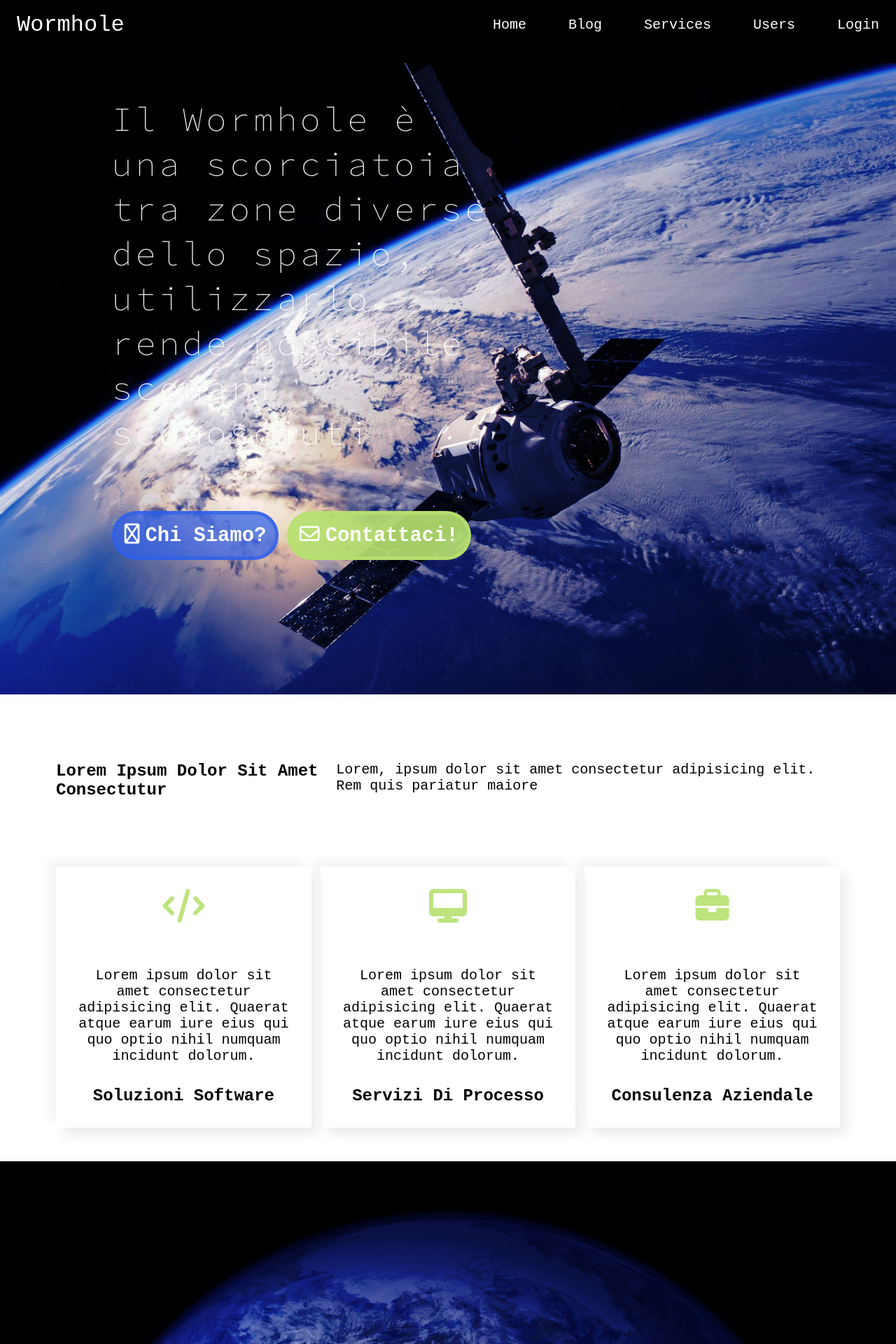
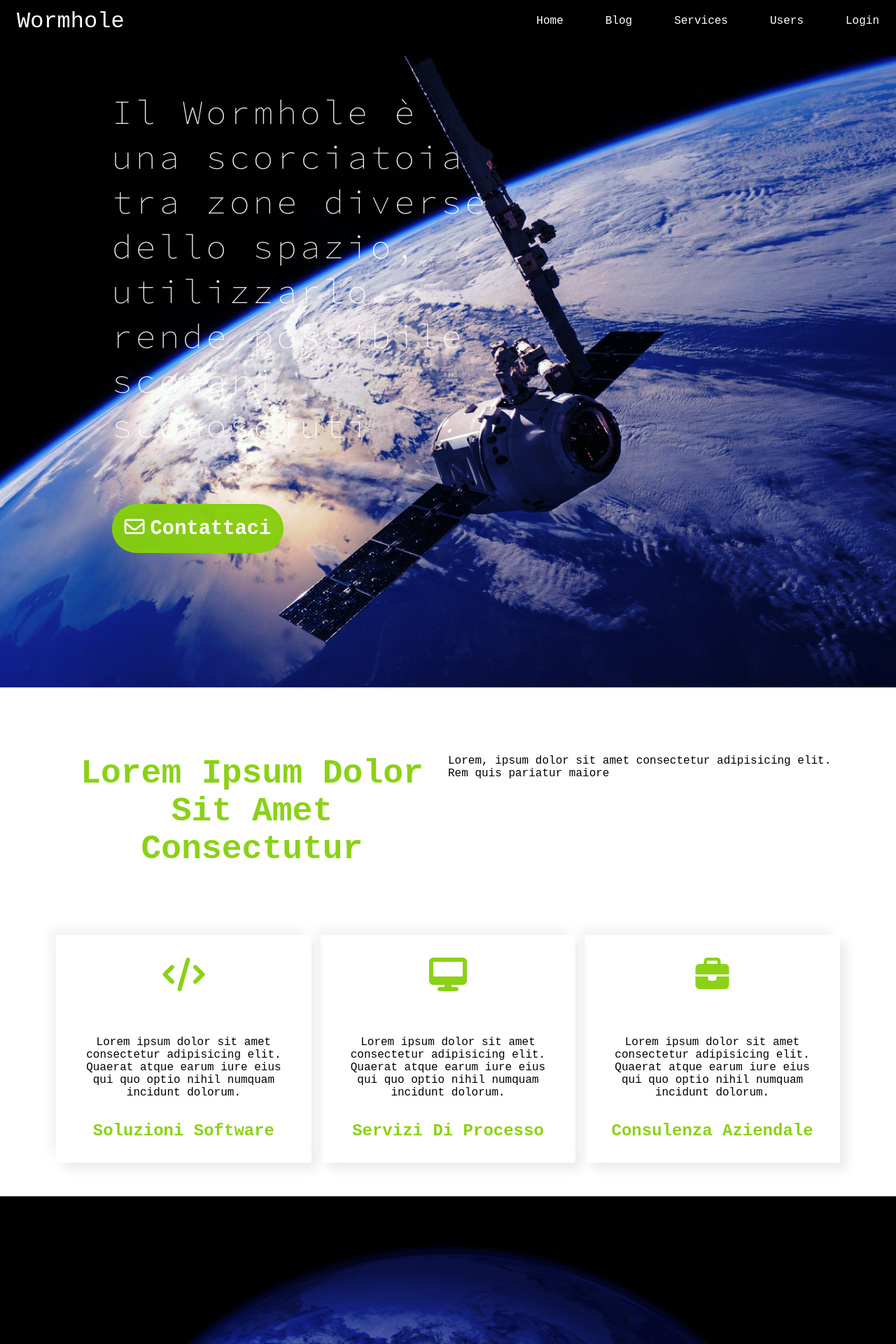
Before and after one commit to smuslija/wormhole, a PHP site: page / in a window 1280 px wide. Shown: the top 1920 px of the page at 70% size. Run offline with PHP 8.4, Linux system fonts and the light colour scheme; some libraries are stand-ins or nearby versions.

Commit message:
modified layout

```diff
--- a/wormhole/controllers/UiController.php
+++ b/wormhole/controllers/UiController.php
@@ -157,13 +157,25 @@ class UiController {
 
         foreach($responseDb as $row=>$data){
             echo ('
-                <article class="blog-post">
-                    <h3 class="post-title">' . $data["title"]    . '</h3>
-                    <p class="post-body">' . $data["body"] . '</p class="post-body">
-                    <h6 class="post-author">' . $data["userid"] . '</h6>
-                    <span><a href="index.php?action=update-post&post-id='.$data["id"].'"><button class="btn btn-success">Modifica</button></a></span>
-                    <span><a href="index.php?action=users&delete-post='.$data["id"].'"><button class="btn btn-danger">Cancella</button></a></span>
-                </article>');
+                <div class="blog-post-card container-column">
+                    <div class="blog-post-card-image"></div>
+                    <div class="container-column blog-post-card-content">
+                         <p class="calendar-icon">01/01/2000</p>
+
+
+                            <h3 class="blog-post-card-title">'.$data["title"].'</h3>
+
+
+
+
+
+                            <p class="blog-post-card-intro">'.$data["body"].'</p class="post-body">
+
+
+                    </div>
+                    <a class="blog-post-card-link">Approfondisci</a>
+                </div>
+                ');
         }
     }
 
--- a/wormhole/views/css/header.css
+++ b/wormhole/views/css/header.css
@@ -19,7 +19,7 @@ header {
 }
 
 .navbar {
-  min-height: 70px;
+  min-height: 60px;
   display: flex;
   justify-content: space-between;
   align-items: center;
@@ -78,7 +78,7 @@ header {
   .nav-menu {
     position: fixed;
     left: -100%;
-    top: 70px;
+    top: 60px;
     gap: 0;
     flex-direction: column;
     background-color: var(--bg-black);
--- a/wormhole/views/css/styles.css
+++ b/wormhole/views/css/styles.css
@@ -3,7 +3,7 @@
 :root {
   --bg-black: #071566e1;
   --bg-blue: #2d60ebb6;
-  --main-hot: #b6e170e8;
+  --main-hot: #85cf0cf3;
   --bg--main-white: #fcfcfcfa;
 }
 
@@ -14,90 +14,120 @@
   font-family: "Courier New", Courier, monospace;
 }
 
-body {
-  font-size: 20px;
+html {
+  font-size: 16px;
   position: relative;
   background-color: var(--bg-main-white);
+  min-height: 100vh;
 }
 
-.wrapper {
-  /*   display: flex;
-      flex-direction: column; */
+/* body {
   display: flex;
-  justify-content: space-evenly;
-  margin: 100px auto;
+  flex-direction: column;
+  position: relative;
+  min-height: 100vh;
+} */
+/*  BUTTONS */
+.btn {
+  font-size: 1.8rem;
+  padding: 0.8rem;
+  outline: none;
+  border-radius: 100vmax;
 }
 
-.private-form,
-.private-list {
-  padding: 2rem;
-  margin-bottom: 2rem;
-  height: 800px;
-
-  border-radius: 0.6rem;
-  border: 1px solid var(--main-light-color);
+.btn-container {
+  margin-top: 5rem;
 }
 
-.private-list {
-  background-color: var(--second-dark);
+/*  CONTAINERS  */
+.container-col {
+  display: flex;
+  flex-direction: column;
 }
 
-.users-card,
-.blog-post {
-  display: flex;
-}
-
-.form-title {
-  font-size: 30px;
-  padding: 2%;
-  color: var(--cta-color);
-}
-
-.form-inputs {
-}
-
-.form-group-wrapper {
+.container-row {
   display: flex;
   flex-direction: row;
 }
 
-.form-group {
-  min-width: 200px;
+.container-intro {
+  justify-content: space-around;
+  padding: 6rem 5rem 3rem 5rem;
+}
+
+.container-cards {
+  justify-content: space-around;
+  padding: 3rem 5rem;
+  grid-gap: 0.8rem;
+}
+
+.last {
+  margin-bottom: 5em;
+}
+/*  BLOG  */
+.blog-container {
+  display: grid;
+  /*  grid-template-columns: repeat(auto-fill, minmax(30%, 1fr)); */
+  grid-template-columns: repeat(3, 1fr);
+  margin: 0 4rem;
+  padding: 3rem 0;
+}
+
+.blog-post-card {
+  background: var(--bg-main-white);
+  box-shadow: 10px 10px 15px #ececec, -10px -10px 15px #f5f4f4;
+  border-radius: 0.2rem;
   display: flex;
   flex-direction: column;
-
-  color: var(--main-light-color);
+  justify-content: flex-start;
+  margin: 1em;
+  margin-top: 2rem;
 }
 
-.form-group > input {
-  margin: 0.3rem 0 1.2rem 0;
-  font-size: 1rem;
-  padding: 0.5rem 0.5rem;
-  border-radius: 0.3rem;
-  outline: none;
-  border: transparent;
-  /* box-shadow: var(--main-dark-color) 3px 3px 5px 0px inset,
-    #dddfdb -2px -2px 6px 1px inset; */
-  background-color: var(--input-light);
-  display: inline;
-}
-.form-group > input:focus {
-  background-color: var(--input-focus);
-}
-.form-group > input:focus::placeholder {
-  color: transparent;
+.blog-post-card-image {
+  background: url("./img/pattern.jpg");
+  width: 100%;
+  height: 25vh;
+  border-top-left-radius: 0.4rem;
+  border-top-right-radius: 0.4rem;
+  margin-bottom: 1rem;
 }
 
-.btn {
-  font-size: 1.2rem;
-  padding: 0.6rem;
-  border: transparent;
-  border-radius: 100vmax;
-  background-color: rgb(172, 33, 109);
+.container-blog-filters {
+  text-align: center;
+  align-items: center;
+  justify-content: center;
+  grid-gap: 1rem;
+  margin-top: 3rem;
 }
-.form-card {
-  border-radius: 20px;
-  border: 2px solid black;
+
+.blog-post-card-content {
+  margin-left: 1rem;
+}
+.blog-post-card-title {
+  margin-bottom: 0.4rem;
+}
+.calendar-icon {
+  margin-bottom: 2rem;
+}
+.blog-post-card-link {
+  color: black;
+  text-decoration: none;
+  margin-top: 2rem;
+  margin-left: 1rem;
+  margin-bottom: 1rem;
+  font-weight: 900;
+  color: var(--main-hot);
+}
+.blog-post-card-link:hover {
+  cursor: pointer;
+  opacity: 0.6;
+}
+
+.separate {
+  justify-content: space-between;
+  align-items: flex-end;
+  margin: 0.5rem 0 1rem 0;
 }
 
 /* Banner */
@@ -169,8 +199,20 @@ body {
   text-align: center;
 }
 
-.presentation-card-title {
+.title {
+  font-size: 3rem;
+  max-width: 50%;
+  text-align: center;
+  color: var(--main-hot);
+}
+
+.title-card {
   font-size: 1.5rem;
+
+  color: var(--main-hot);
+}
+.title-center {
+  margin: 0 auto;
 }
 .presentation-card-content {
   margin: 2rem 0;
@@ -195,47 +237,12 @@ footer {
   position: absolute;
   bottom: 0;
   width: 100%;
-  padding: 2rem;
+  margin-top: 2rem;
+  padding-top: 2rem;
+  padding-bottom: 2rem;
   background-color: black;
 }
 
-/*  BUTTONS */
-.btn {
-  font-size: 1.8rem;
-  padding: 0.8rem;
-  outline: none;
-  border-radius: 100vmax;
-}
-
-.btn-container {
-  margin-top: 5rem;
-}
-
-/*  CONTAINERS  */
-.container-col {
-  display: flex;
-  flex-direction: column;
-}
-
-.container-row {
-  display: flex;
-  flex-direction: row;
-}
-
-.container-intro {
-  justify-content: space-around;
-  padding: 6rem 5rem 3rem 5rem;
-}
-
-.container-cards {
-  justify-content: space-around;
-  padding: 3rem 5rem;
-  grid-gap: 0.8rem;
-}
-
-.last {
-  margin-bottom: 5em;
-}
 /* FONT AWESOME ICONS */
 .fa-solid {
   font-size: 3rem;
--- a/wormhole/views/home.php
+++ b/wormhole/views/home.php
@@ -6,15 +6,14 @@
             utilizzarlo rende possibile scenari sconosciuti
         </h3>
         <div class="btn-container">
-            <button class="btn cta-inverse people-icon">Chi Siamo?</button>
-            <button class="btn cta email-icon">Contattaci!</button>
+            <button class="btn cta email-icon">Contattaci</button>
         </div>
     </div>
 
     <section class="container-col">
 
         <div class="container-row container-intro">
-            <h3 class="presentation-card-title" >Lorem Ipsum Dolor Sit Amet Consectutur</h3>
+            <h3 class="title" >Lorem Ipsum Dolor Sit Amet Consectutur</h3>
             <p>
                 Lorem, ipsum dolor
                 sit amet consectetur
@@ -35,7 +34,7 @@
                     </p>
                 </div>
                     <div class="presentation-presentation-card-header">
-                        <h3 class="presentation-card-title">Soluzioni Software</h3>
+                        <h3 class="title-card">Soluzioni Software</h3>
                     </div>
             </div>
 
@@ -50,7 +49,7 @@
                     </p>
                 </div>
                 <div class="presentation-card-header">
-                    <h3 class="presentation-card-title">Servizi Di Processo</h3>
+                    <h3 class="title-card">Servizi Di Processo</h3>
                 </div>
             </div>
 
@@ -63,7 +62,7 @@
                     </p>
                 </div>
                 <div class="presentation-card-header">
-                    <h3 class="presentation-card-title">Consulenza Aziendale</h3>
+                    <h3 class="title-card">Consulenza Aziendale</h3>
                 </div>
             </div>
         </div>
@@ -86,7 +85,7 @@
     <section class="container-col">
 
         <div class="container-row container-intro">
-            <h3 class="presentation-card-title" >Lorem Ipsum Dolor Sit Amet Consectutur</h3>
+            <h3 class="title" >Lorem Ipsum Dolor Sit Amet Consectutur</h3>
             <p>
                 Lorem, ipsum dolor
                 sit amet consectetur
@@ -107,7 +106,7 @@
                     </p>
                 </div>
                     <div class="presentation-presentation-card-header">
-                        <h3 class="presentation-card-title">Soluzioni Software</h3>
+                        <h3 class="title-card">Soluzioni Software</h3>
                     </div>
             </div>
 
@@ -122,7 +121,7 @@
                     </p>
                 </div>
                 <div class="presentation-card-header">
-                    <h3 class="presentation-card-title">Servizi Di Processo</h3>
+                    <h3 class="title-card">Servizi Di Processo</h3>
                 </div>
             </div>
 
@@ -135,7 +134,7 @@
                     </p>
                 </div>
                 <div class="presentation-card-header">
-                    <h3 class="presentation-card-title">Consulenza Aziendale</h3>
+                    <h3 class="title-card">Consulenza Aziendale</h3>
                 </div>
             </div>
         </div>
@@ -147,7 +146,7 @@
     <section class="container-col">
 
         <div class="container-row container-intro">
-            <h3 class="presentation-card-title" >Lorem Ipsum Dolor Sit Amet Consectutur</h3>
+            <h3 class="title" >Lorem Ipsum Dolor Sit Amet Consectutur</h3>
             <p>
                 Lorem, ipsum dolor
                 sit amet consectetur
@@ -168,7 +167,7 @@
                     </p>
                 </div>
                     <div class="presentation-presentation-card-header">
-                        <h3 class="presentation-card-title">Soluzioni Software</h3>
+                        <h3 class="title-card">Soluzioni Software</h3>
                     </div>
             </div>
 
@@ -183,7 +182,7 @@
                     </p>
                 </div>
                 <div class="presentation-card-header">
-                    <h3 class="presentation-card-title">Servizi Di Processo</h3>
+                    <h3 class="title-card">Servizi Di Processo</h3>
                 </div>
             </div>
 
@@ -196,69 +195,12 @@
                     </p>
                 </div>
                 <div class="presentation-card-header">
-                    <h3 class="presentation-card-title">Consulenza Aziendale</h3>
+                    <h3 class="title-card">Consulenza Aziendale</h3>
                 </div>
             </div>
         </div>
 
-    </section>
 
-    <section class="container-col last">
-
-        <div class="container-row container-intro">
-            <h3 class="presentation-card-title" >Lorem Ipsum Dolor Sit Amet Consectutur</h3>
-            <p>
-                Lorem, ipsum dolor
-                sit amet consectetur
-                adipisicing elit.
-                Rem quis pariatur maiore
-            </p>
-        </div>
-
-        <div class="container-row container-cards">
-            <div class="presentation-card">
-                <i class="fa-solid fa-code"></i>
-                <div class="presentation-card-body">
-                    <p class="presentation-card-content">
-                        Lorem ipsum dolor sit amet consectetur
-                        adipisicing elit. Quaerat atque earum
-                        iure eius qui quo optio nihil numquam
-                        incidunt dolorum.
-                    </p>
-                </div>
-                    <div class="presentation-presentation-card-header">
-                        <h3 class="presentation-card-title">Soluzioni Software</h3>
-                    </div>
-            </div>
-
-            <div class="card presentation-card">
-                <i class="fa-solid fa-desktop"></i>
-                <div class="presentation-card-body">
-                    <p class="presentation-card-content">
-                        Lorem ipsum dolor sit amet consectetur
-                        adipisicing elit. Quaerat atque earum
-                        iure eius qui quo optio
-                        nihil numquam incidunt dolorum.
-                    </p>
-                </div>
-                <div class="presentation-card-header">
-                    <h3 class="presentation-card-title">Servizi Di Processo</h3>
-                </div>
-            </div>
-
-            <div class="card presentation-card">
-                <i class="fa-solid fa-briefcase"></i>
-                <div class="presentation-card-body">
-                    <p class="presentation-card-content">
-                        Lorem ipsum dolor sit amet consectetur
-                        adipisicing elit. Quaerat atque earum iure eius qui quo optio nihil numquam incidunt dolorum.
-                    </p>
-                </div>
-                <div class="presentation-card-header">
-                    <h3 class="presentation-card-title">Consulenza Aziendale</h3>
-                </div>
-            </div>
-        </div>
 
     </section>
 </div>
--- a/wormhole/views/js/script.js
+++ b/wormhole/views/js/script.js
@@ -1,5 +1,6 @@
 const hamburger = document.querySelector(".hamburger");
 const navMenu = document.querySelector(".nav-menu");
+const nav = document.querySelector('.nav')
 
 hamburger.addEventListener('click', () => {
     hamburger.classList.toggle('active');
@@ -10,3 +11,7 @@ document.querySelectorAll('.nav-link').forEach(n => n.addEventListener('click',
     hamburger.classList.remove('active');
     navMenu.classList.remove('active');
 }))
+
+window.onscroll = function(){
+    nav.classList.add('red')
+}
--- a/wormhole/views/template.php
+++ b/wormhole/views/template.php
@@ -6,6 +6,7 @@
     <meta name="viewport" content="width=device-width, initial-scale=1.0">
     <title>Document</title>
     <link rel="stylesheet" href="https://cdnjs.cloudflare.com/ajax/libs/font-awesome/6.1.1/css/all.min.css" integrity="sha512-KfkfwYDsLkIlwQp6LFnl8zNdLGxu9YAA1QvwINks4PhcElQSvqcyVLLD9aMhXd13uQjoXtEKNosOWaZqXgel0g==" crossorigin="anonymous" referrerpolicy="no-referrer" />
+    <link rel="stylesheet" href="views/css/normalize.css">
     <link rel="stylesheet" href="views/css/header.css">
     <link rel="stylesheet" href="views/css/styles.css">
     <script src="views/js/script.js" defer></script>
@@ -14,7 +15,7 @@
 
     <?php
         require('views/header.php');
-        require('views/footer.php')
+        /* require('views/footer.php') */
     ?>
 
 
```
Also changed, not shown: other parts of wormhole/views/css/styles.css (+49 -0 lines), wormhole/views/blog.php (+32 -21 lines), wormhole/views/css/normalize.css (added).
